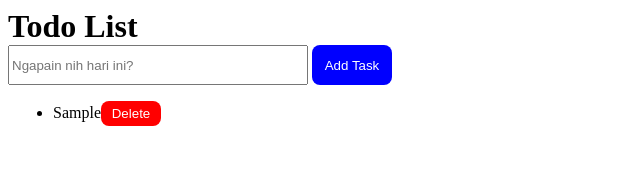
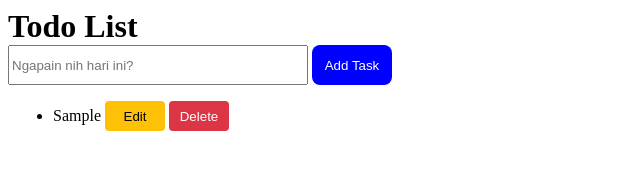
Before and after one commit to darrylrambi/GDGoC-WEBDEV1, a plain HTML site: page index.html in a window 1280 px wide. Both pictures are taken after typing "Sample" into the empty fields and a click on the button "Add Task". Shown: the whole page, without its empty margins (0-640 px from the left). Drawn offline with Linux system fonts and the light colour scheme.

Commit message:
nambah edit function

```diff
--- a/script.js
+++ b/script.js
@@ -7,6 +7,7 @@ function addTask() {
   task.classList.add('listItem');
   task.id = new Date().valueOf().toString() + Math.random().toString(36).substring(2, 7);
 
+  // delete button control
   const deleteButton = document.createElement('button');
   deleteButton.textContent = 'Delete';
   deleteButton.classList.add('deleteButton');
@@ -14,6 +15,15 @@ function addTask() {
     deleteTask(task.id);
   })
 
+  // edit button control
+  const editButton = document.createElement('button');
+  editButton.textContent = 'Edit';
+  editButton.classList.add('editButton');
+  editButton.addEventListener('click', function () {
+    editTask(task.id, task.text);
+  })
+
+  task.appendChild(editButton);
   task.appendChild(deleteButton);
 
   const taskContainer = document.getElementById('taskContainer');
@@ -26,3 +36,12 @@ function deleteTask(id) {
   const task = document.getElementById(id);
   task.remove();
 }
+
+function editTask(id, text) {
+  const task = document.getElementById(id);
+  const inputField = document.getElementById('formInput')
+
+  inputField = text;
+
+
+}
--- a/style.css
+++ b/style.css
@@ -28,10 +28,21 @@ h1 {
 }
 
 .deleteButton {
-  height: 25px;
+  height: 30px;
   width: 60px;
   color: white;
-  background-color: red;
+  background-color: #dc3545;
   border: none;
-  border-radius: 8px;
+  border-radius: 4px;
+  margin-left: 4px;
 }
+
+.editButton {
+  height: 30px;
+  width: 60px;
+  color: black;
+  background-color: #ffc107;
+  border: none;
+  border-radius: 4px;
+  margin-left: 4px;
+}
```
